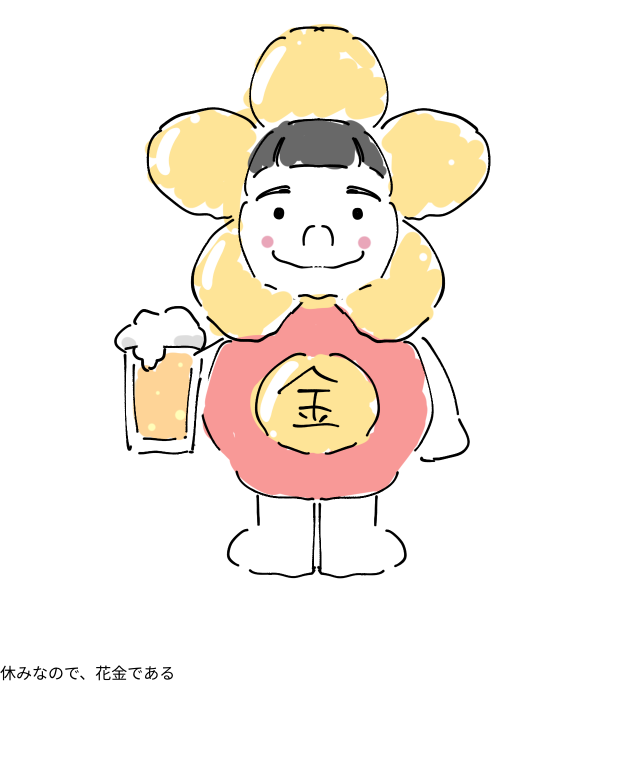
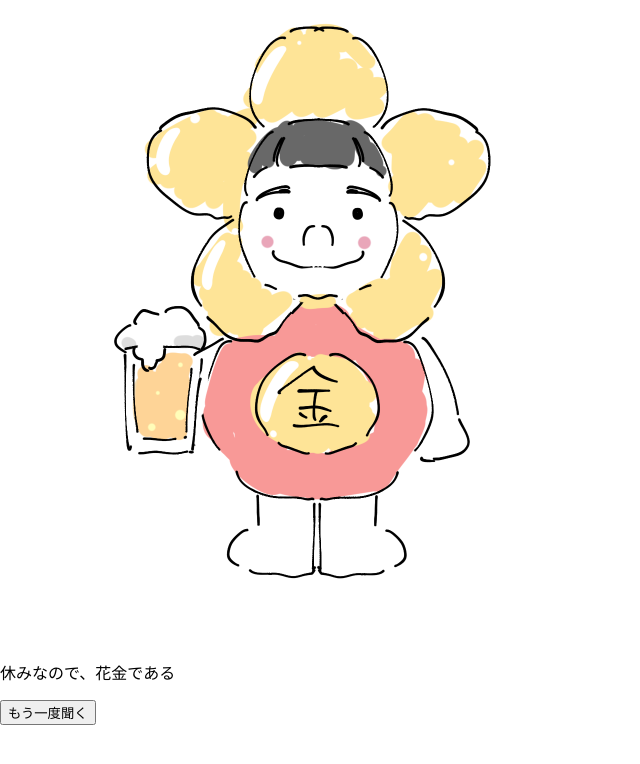
Before and after one commit to chaspy/hanakintaro-web, a React (Create React App) app: page / in a window 1280 px wide. Both pictures are taken after a click on the button "今日花金？". Shown: the top 764 px of the page, without its empty margins (0-640 px from the left). Built offline with nearby package versions, Linux system fonts and the light colour scheme.

Commit message:
Ask again

```diff
--- a/src/Response.tsx
+++ b/src/Response.tsx
@@ -5,7 +5,12 @@ function Response() {
   const [clicked, setClicked] = useState(false)
 
   if (clicked) {
-    return <Judge />
+    return (
+      <div>
+        <Judge />
+        <button onClick={() => setClicked(false)}>もう一度聞く</button>
+      </div>
+    )
   } else {
     return (
       <div>
```
